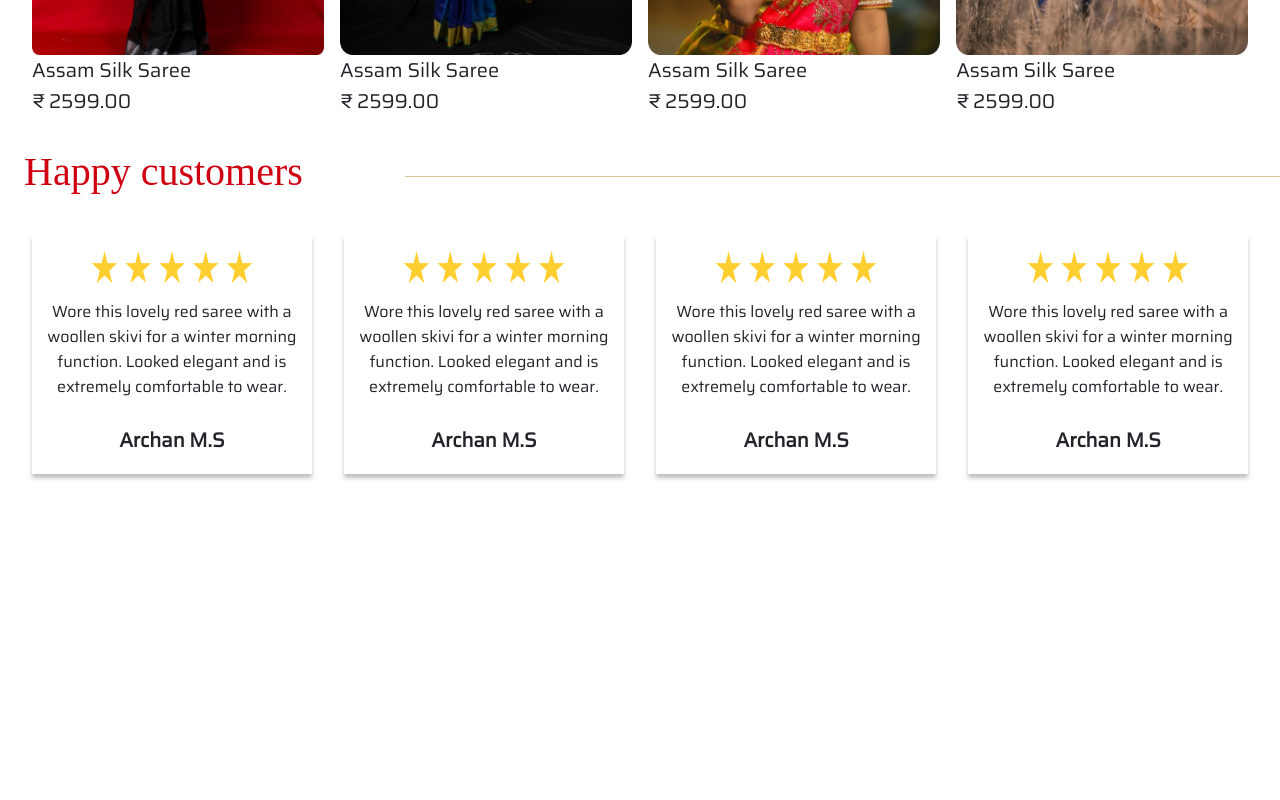
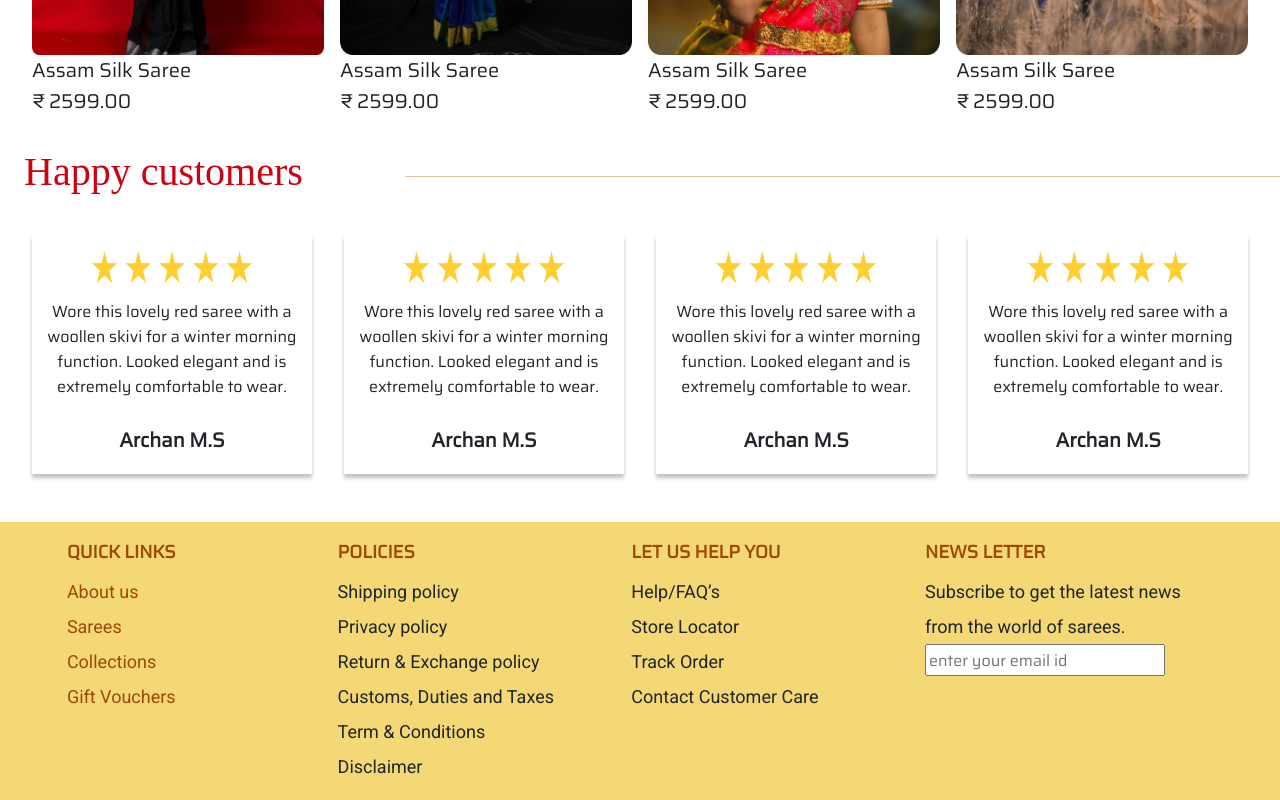
Before and after one commit to Jobminar/Jksilks-main, a React (Vite) app in the folder client/: page / in a window 1280 px wide. Shown: the part 3279-4079 px from the top of the page. Before the commit the page ends 3801 px from the top, so only its background shows below. Built offline with nearby package versions, Linux system fonts and the light colour scheme; a web font is replaced by a local one.

Commit message:
changed whatsapp icon by anil

```diff
--- a/client/package.json
+++ b/client/package.json
@@ -21,6 +21,7 @@
     "bootstrap": "^5.3.2",
     "react": "^18.2.0",
     "react-dom": "^18.2.0",
+    "react-floating-whatsapp": "^5.0.8",
     "react-icons": "^4.12.0",
     "react-router-dom": "^6.20.1",
     "styled-components": "^6.1.8"
--- a/client/src/App.jsx
+++ b/client/src/App.jsx
@@ -1,5 +1,5 @@
 import { Routes, Route, BrowserRouter } from "react-router-dom";
-// import Footer from "./components/Footer/footer";
+import Footer from "./components/Footer/footer";
 import Navbar from "./components/Navbar/Navbar";
 import Home from "./components/Home/Home";
 import Login from "./components/Profile/Login";
@@ -24,13 +24,18 @@ import Productview from "./components/Sares/Productview/productview";
 import Orders from "./components/Orders/orders";
 import Address from "./components/Addresses/addresses";
 import Ordersummary from "./components/Orders/orders";
+import profile from './assets/Whatsapp.jpeg'
 import CreateOrderForm from "./components/Orders/orders";
 import Adminorders from "./components/Admin/Admin-orders/Adminorders";
+import { FloatingWhatsApp } from "react-floating-whatsapp";
+
+
 function App() {
   return (
     <>
       <BrowserRouter>
      {/* <Navbar /> */}
+     <FloatingWhatsApp phoneNumber='6303364305' accountName='JK silks' avatar={profile}/>
         <Routes>
           <Route path="/" element={<Home />} />
           <Route path="/login" element={<Login />} />
@@ -59,7 +64,7 @@ function App() {
           <Route path="/adminorders" element={<Adminorders />} />
           <Route path="/productupdate" element={<ProductUpdate/>}/>
         </Routes>
-        {/* <Footer /> */}
+        <Footer />
       </BrowserRouter>
     </>
   );
--- a/client/src/components/Footer/footer.css
+++ b/client/src/components/Footer/footer.css
@@ -6,7 +6,7 @@
     padding: 1rem 4rem;
     /* border: 1px solid black; */
     display: grid;
-    grid-template-columns: 23% 23% 23% 31%;
+    grid-template-columns: 23% 25% 25% 25%;
     justify-content: space-around;
     background-color:  rgba(244, 216, 118, 1);
 
@@ -79,8 +79,9 @@
     width: 15rem;
     height: 2rem;
 }
-
-
+.quicklinks div:hover{
+    cursor: pointer;
+}
 @media screen and (min-width: 360px) and (max-width: 600px){
     .footer-con{
         /* margin: 1rem 2rem; */
```
Also changed, not shown: client/src/assets/WhatsApp.jpeg (added), 1 other file (tests, documents, lock files or other folders).
